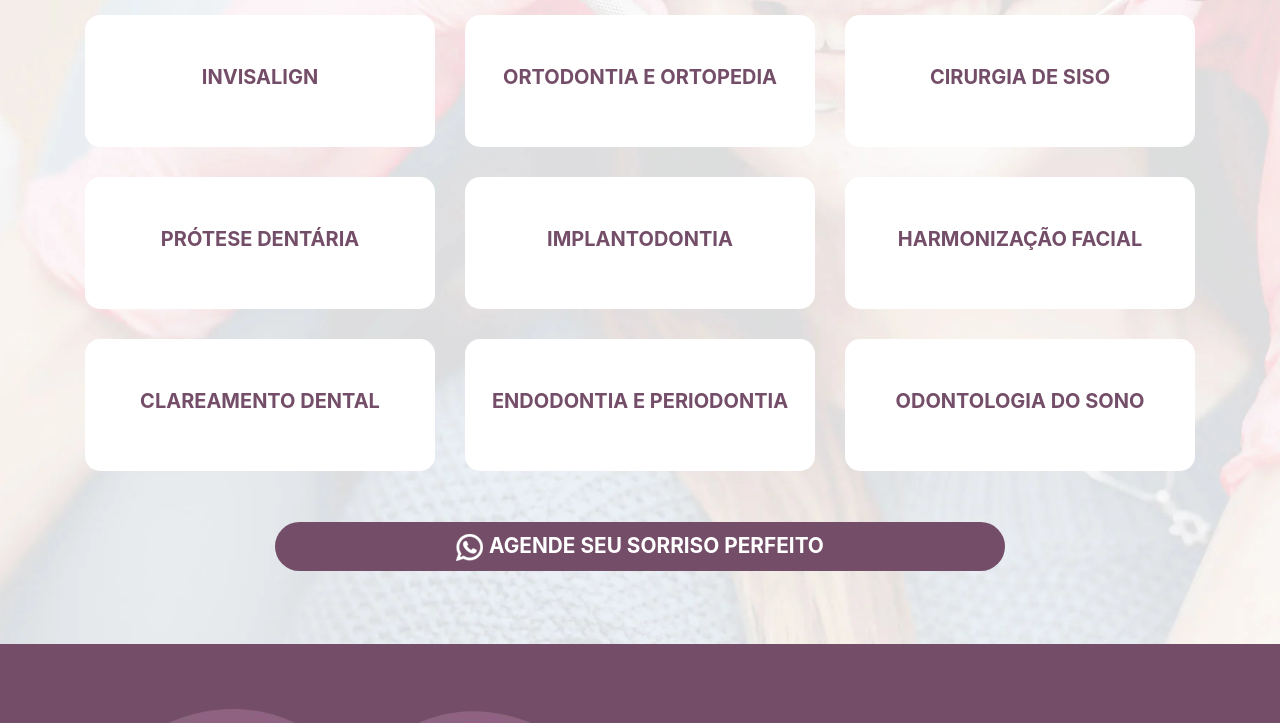
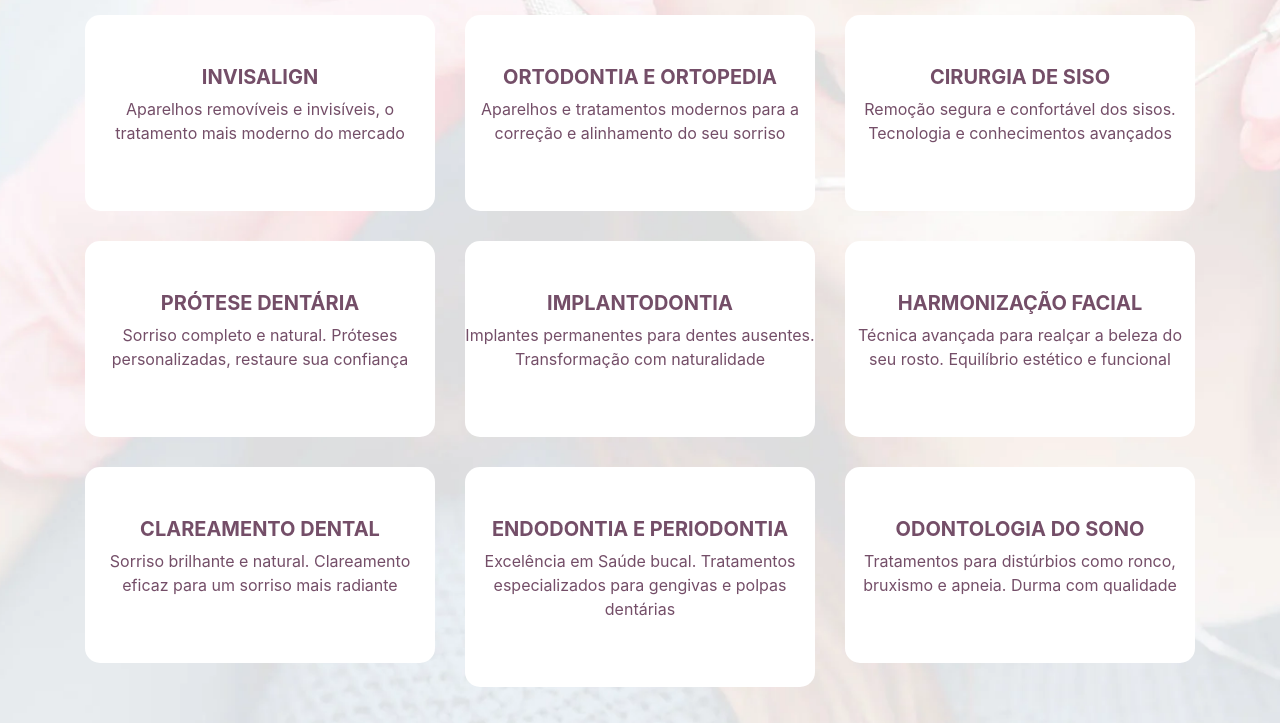
Before and after one commit to zimbadesign/dra.fernanda-valim, a plain HTML site: page index.html in a window 1280 px wide. Shown: the part 761-1484 px from the top of the page. Drawn offline with nearby package versions, Linux system fonts and the light colour scheme.

Commit message:
Atualizações

```diff
--- a/index.html
+++ b/index.html
@@ -100,18 +100,21 @@
                             <div class="col-lg-4 col-md-12">
                                     <div class="meu-card">
                                         <h5>INVISALIGN</h5>
+                                        <p>Aparelhos removíveis e invisíveis, o tratamento mais moderno do mercado</p>
                                     </div>
                             </div>
 
                             <div class="col-lg-4 col-md-12">
                                     <div class="meu-card">
                                         <h5>ORTODONTIA E ORTOPEDIA</h5>
+                                        <p>Aparelhos e tratamentos modernos para a correção e alinhamento do seu sorriso</p>
                                     </div>
                             </div>
 
                             <div class="col-lg-4 col-md-12">
                                     <div class="meu-card">
                                         <h5>CIRURGIA DE SISO</h5>
+                                        <p>Remoção segura e confortável dos sisos. Tecnologia e conhecimentos avançados</p>
                                     </div>
                             </div>
                         </div>
@@ -120,18 +123,21 @@
                             <div class="col-lg-4 col-md-12">
                                     <div class="meu-card">
                                         <h5>PRÓTESE DENTÁRIA</h5>
+                                        <p>Sorriso completo e natural. Próteses personalizadas, restaure sua confiança</p>
                                     </div>
                             </div>
 
                             <div class="col-lg-4 col-md-12">
                                     <div class="meu-card">
                                         <h5>IMPLANTODONTIA</h5>
+                                        <p>Implantes permanentes para dentes ausentes. Transformação com naturalidade</p>
                                     </div>
                             </div>
 
                             <div class="col-lg-4 col-md-12">
                                     <div class="meu-card">
                                         <h5>HARMONIZAÇÃO FACIAL</h5>
+                                        <p>Técnica avançada para realçar a beleza do seu rosto. Equilíbrio estético e funcional</p>
                                     </div>
                             </div>
                         </div>
@@ -140,18 +146,21 @@
                             <div class="col-lg-4 col-md-12">
                                     <div class="meu-card">
                                         <h5>CLAREAMENTO DENTAL</h5>
+                                        <p>Sorriso brilhante e natural. Clareamento eficaz para um sorriso mais radiante</p>
                                     </div>
                             </div>
 
                             <div class="col-lg-4 col-md-12">
                                     <div class="meu-card">
                                         <h5>ENDODONTIA E PERIODONTIA</h5>
+                                        <p>Excelência em Saúde bucal. Tratamentos especializados para gengivas e polpas dentárias</p>
                                     </div>
                             </div>
 
                             <div class="col-lg-4 col-md-12">
                                     <div class="meu-card">
                                         <h5>ODONTOLOGIA DO SONO</h5>
+                                        <p>Tratamentos para distúrbios como ronco, bruxismo e apneia. Durma com qualidade</p>
                                     </div>
                             </div>
                         </div>
@@ -288,7 +297,7 @@
                               <div class="row">
                                       <div class="col-lg-4 col-md-12 texto">
                                             <h4>ESTOU NA VILA MARIANA EM SÃO PAULO - SP</h4>
-                                            <h5>Estou ansiosa para recebê-lo em nosso consultório acolhedor, localizado na Rua Dr. Tarcíso Martins, 100, sala 612, Vila Mariana, São Paulo - SP. No coração da cidade, nosso espaço foi cuidadosamente projetado para oferecer um ambiente tranquilo e agradável, onde você pode receber o melhor cuidado odontológico possível.
+                                            <h5>Estou ansiosa para recebê-lo em nosso consultório acolhedor, localizado na Rua Dr. Tirso Martins, nº 100, sala 612, Vila Mariana, São Paulo - SP. No coração da cidade, nosso espaço foi cuidadosamente projetado para oferecer um ambiente tranquilo e agradável, onde você pode receber o melhor cuidado odontológico possível.
                 </h5>
                                       </div>
 
@@ -333,7 +342,7 @@
                                   <div class="col-lg-3 col-md-12">
                                         <h4>MÍDIAS SOCIAIS</h4>
                                         <div>
-                                              <a href="#" target="_blank">
+                                              <a href="https://www.instagram.com/dra_fernanda_valim/" target="_blank">
                                                     <img src="imgs/icon-instagram.webp" class="img-fluid">
                                               </a>
 
```
